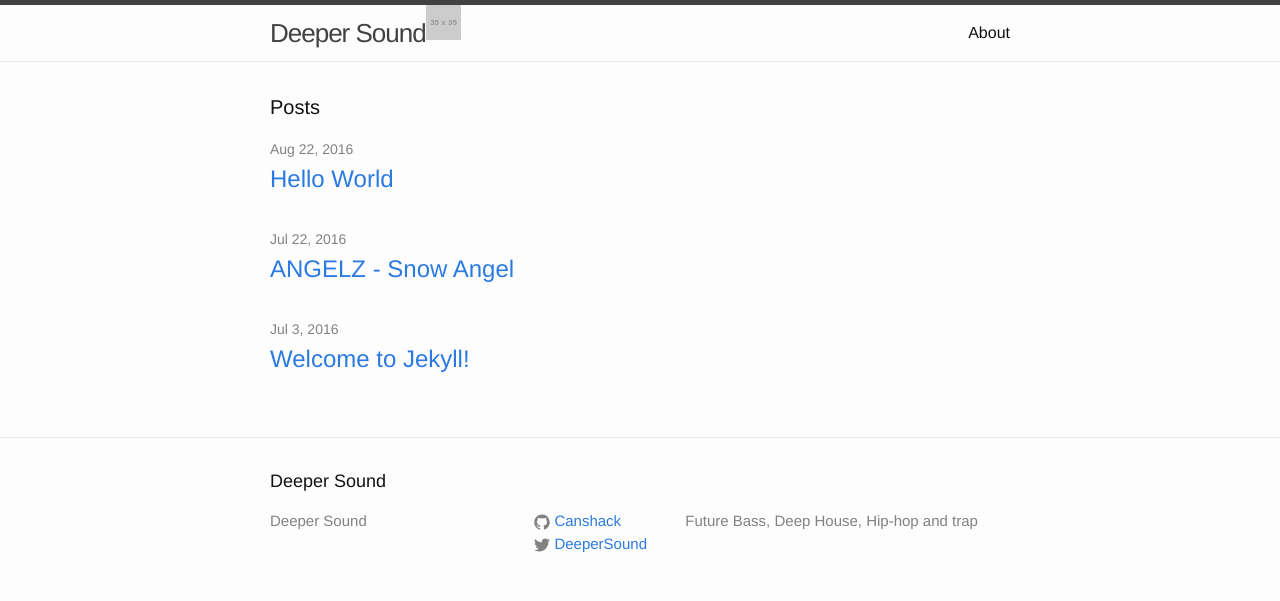
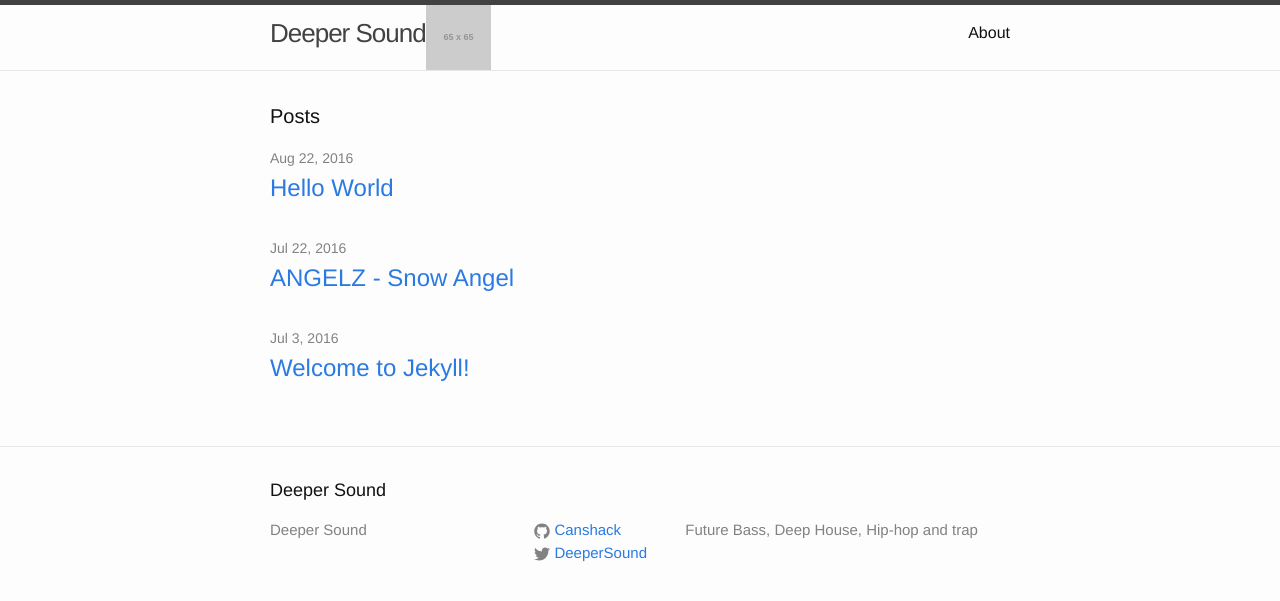
Before and after one commit to tfrenchy/Canshack.github.io, a Jekyll site: the page built from index.html, in a window 1280 px wide. Shown: the top 601 px of the page. Built offline with Jekyll 4.4.1, drawn with Linux system fonts in a browser that asks for light colours.

Commit message:
Update header.html

```diff
--- a/_includes/header.html
+++ b/_includes/header.html
@@ -2,7 +2,7 @@
 
   <div class="wrapper">
 
-    <img class="head-logo" src="http://placehold.it/35x35">
+    <img class="head-logo" src="http://placehold.it/65x65">
 
     <a class="site-title" href="{{ site.baseurl }}/">{{ site.title }}</a>
 
```
